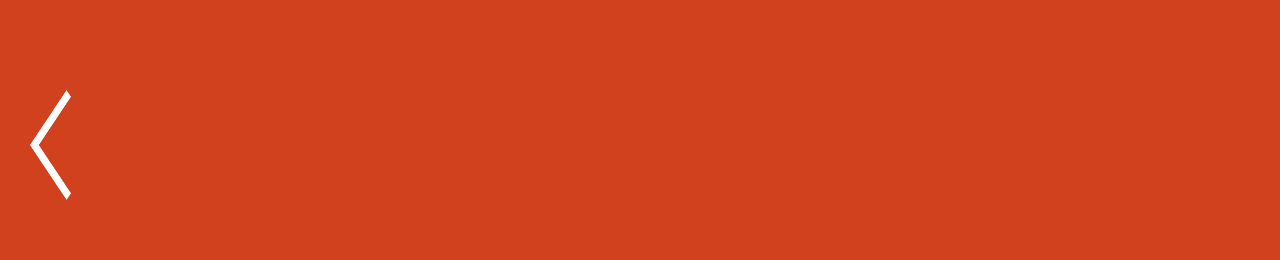
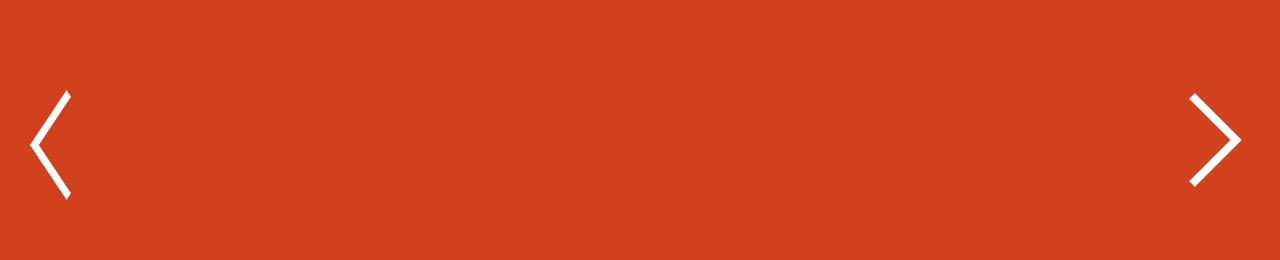
Before and after one commit to Alek30k/F-Pizzas, a Next.js app: page / in a window 1280 px wide. Shown: the part 310-570 px from the top of the page. Built offline with nearby package versions, Linux system fonts and the light colour scheme.

Commit message:
last commit

```diff
--- a/components/Featured.jsx
+++ b/components/Featured.jsx
@@ -7,6 +7,13 @@ const Featured = () => {
       <div className={styles.arrowContainer}>
         <Image src="/img/arrowl.png" alt="" width="100" height="150" />
       </div>
+      <div
+        className={styles.arrowContainer}
+        style={{ right: 0 }}
+        onClick={() => handleArrow("r")}
+      >
+        <Image src="/img/arrowr.png" layout="fill" alt="" objectFit="contain" />
+      </div>
     </div>
   );
 };
```
